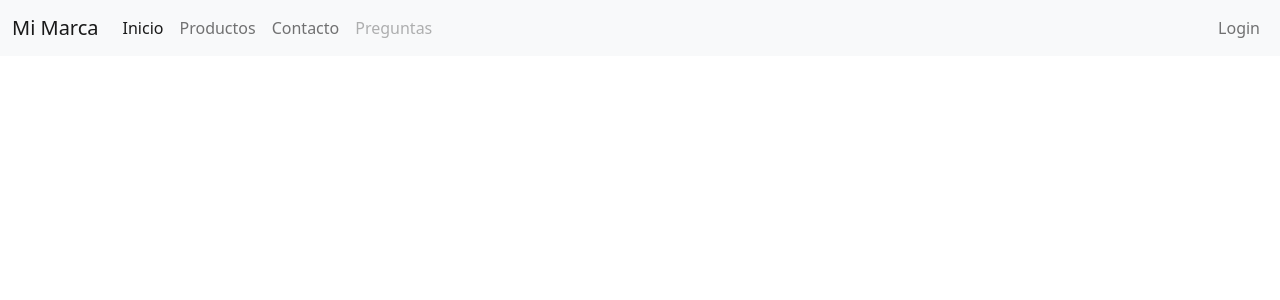
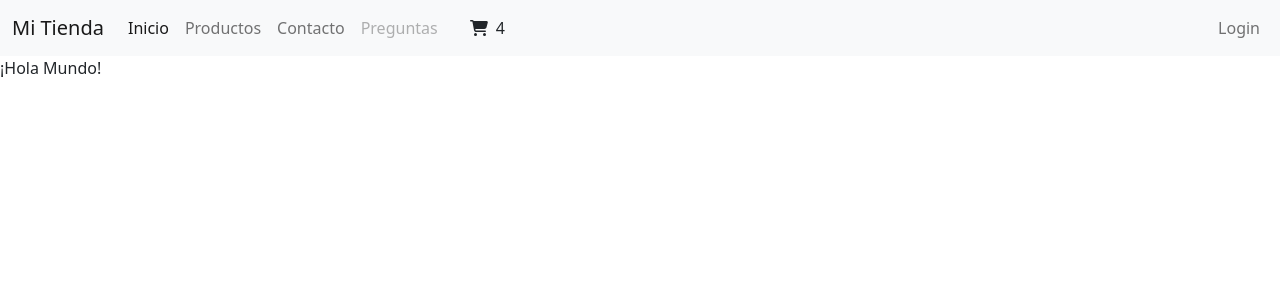
Before and after one commit to os-m19/clasereact-manusia, a React (Create React App) app: page / in a window 1280 px wide. Shown: the top 300 px of the page. Built offline with nearby package versions, Linux system fonts and the light colour scheme.

Commit message:
Entrega Landing

```diff
--- a/package.json
+++ b/package.json
@@ -3,6 +3,10 @@
   "version": "0.1.0",
   "private": true,
   "dependencies": {
+    "@fortawesome/fontawesome-svg-core": "^6.1.1",
+    "@fortawesome/free-regular-svg-icons": "^6.1.1",
+    "@fortawesome/free-solid-svg-icons": "^6.1.1",
+    "@fortawesome/react-fontawesome": "^0.2.0",
     "@testing-library/jest-dom": "^5.16.4",
     "@testing-library/react": "^13.3.0",
     "@testing-library/user-event": "^13.5.0",
--- a/src/App.js
+++ b/src/App.js
@@ -2,11 +2,22 @@ import logo from './logo.svg';
 import './App.css';
 import NavBar from './components/NavBar';
 import 'bootstrap/dist/css/bootstrap.min.css';
+import "bootstrap"
+import ItemListContainer from "./components/ItemListContainer";
 
 function App() {
+  const data = {
+    title: "Mi Tienda",
+    amount: 2,
+    greeting: "¡Hola Mundo!",
+  };
   return (
-    <NavBar/>
+    <>
+      <NavBar title={data.title} />
+      <ItemListContainer greeting={data.greeting} />
+    </>
   );
 }
 
+
 export default App;
--- /dev/null
+++ b/src/components/CartWidget/CartWidget.jsx
@@ -0,0 +1,16 @@
+
+import { faShoppingCart } from "@fortawesome/free-solid-svg-icons";
+import { FontAwesomeIcon } from "@fortawesome/react-fontawesome";
+
+
+const CartWidget = () => {
+    const amount = 4;
+    return (
+      <div className="ps-4">
+      <FontAwesomeIcon icon={faShoppingCart} />
+      <span className="ps-2">{amount}</span>
+      </div>
+    );
+  };
+
+  export default CartWidget;
--- /dev/null
+++ b/src/components/ItemListContainer.jsx
@@ -0,0 +1,5 @@
+const ItemListContainer = ({ greeting }) => {
+    return <p>{greeting}</p>;
+  };
+
+  export default ItemListContainer;
--- a/src/components/NavBar.js
+++ /dev/null
@@ -1,27 +0,0 @@
-import React from 'react';
-
-const NavBar = () => {
-    return (
-        <nav className='navbar navbar-expand-lg navbar-light bg-light'>
-            <div className="container-fluid">
-                <a href="#" className="navbar-brand">Mi Marca</a>
-                <button type="button" class="navbar-toggler" data-bs-toggle="collapse" data-bs-target="#navbarCollapse">
-                    <span className="navbar-toggler-icon"></span>
-                </button>
-                <div className="collapse navbar-collapse" id="navbarCollapse">
-                    <div className="navbar-nav">
-                        <a href="" className="nav-item nav-link active">Inicio</a>
-                        <a href="" className="nav-item nav-link">Productos</a>
-                        <a href="" className="nav-item nav-link">Contacto</a>
-                        <a href="" className="nav-item nav-link disabled" tabindex="-1">Preguntas</a>
-                    </div>
-                    <div class="navbar-nav ms-auto">
-                        <a href="#" className="nav-item nav-link">Login</a>
-                    </div>
-                </div>
-            </div>
-        </nav>
-     );
-}
-
-export default NavBar;
--- /dev/null
+++ b/src/components/NavBar.jsx
@@ -0,0 +1,33 @@
+import React from 'react';
+import CartWidget from './CartWidget/CartWidget';
+
+
+
+const NavBar = ({title}) => {
+    return (
+        <>
+            <nav className='navbar navbar-expand-lg navbar-light bg-light'>
+                <div className="container-fluid">
+                    <a href="#" className="navbar-brand">{title}</a>
+                    <button type="button" class="navbar-toggler" data-bs-toggle="collapse" data-bs-target="#navbarCollapse">
+                        <span className="navbar-toggler-icon"></span>
+                    </button>
+                    <div className="collapse navbar-collapse" id="navbarCollapse">
+                        <div className="navbar-nav">
+                            <a href="" className="nav-item nav-link active">Inicio</a>
+                            <a href="" className="nav-item nav-link">Productos</a>
+                            <a href="" className="nav-item nav-link">Contacto</a>
+                            <a href="" className="nav-item nav-link disabled" tabindex="-1">Preguntas</a>
+                        </div>
+                        <CartWidget/>
+                        <div class="navbar-nav ms-auto">
+                            <a href="#" className="nav-item nav-link">Login</a>
+                        </div>
+                    </div>
+                </div>
+            </nav>
+        </>
+     );
+}
+
+export default NavBar;
```
Also changed, not shown: 1 other file (tests, documents, lock files or other folders).
